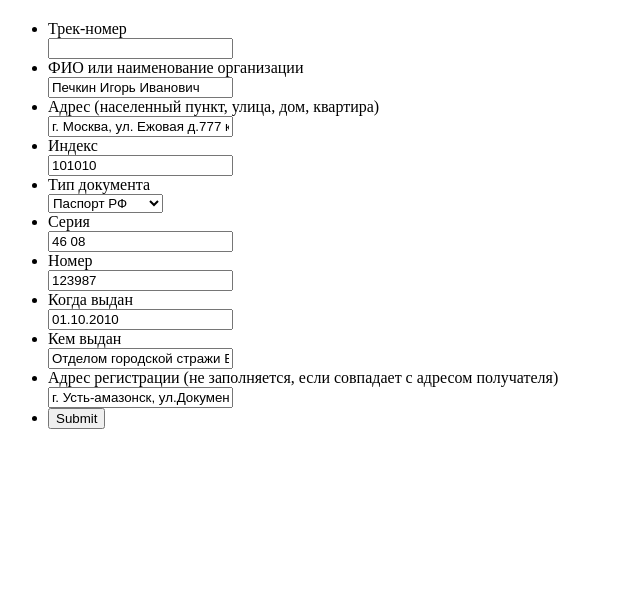
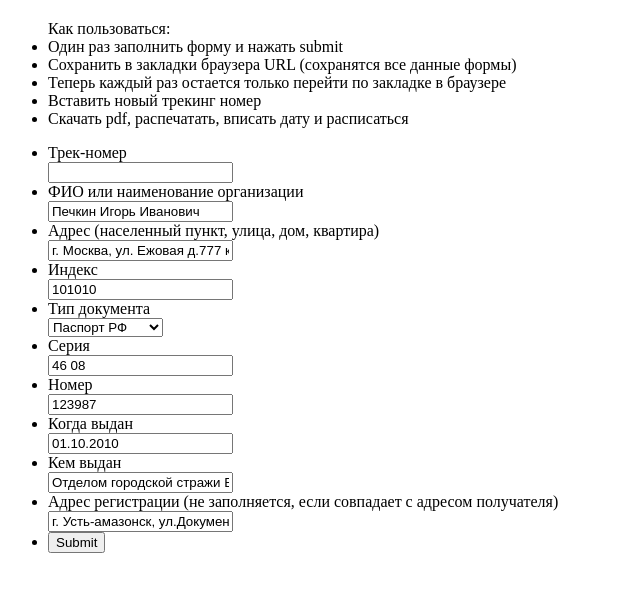
Before and after one commit to zyzuz/post-notice-wrapper, a plain HTML site: page index.html in a window 1280 px wide. Shown: the part 60-652 px from the top of the page, without its empty margins (0-640 px from the left). Drawn offline with Linux system fonts and the light colour scheme.

Commit message:
added readme

```diff
--- a/index.html
+++ b/index.html
@@ -1,4 +1,3 @@
-
 <!DOCTYPE html PUBLIC "-//W3C//DTD XHTML 1.0 Transitional//EN" "http://www.w3.org/TR/xhtml1/DTD/xhtml1-transitional.dtd">
 <html xmlns="http://www.w3.org/1999/xhtml">
 <head>
@@ -8,6 +7,20 @@
 <body>
 
 		<h1><a>Post notice form</a></h1>
+		<ul>
+			Как пользоваться:
+
+			<li>Один раз заполнить форму и нажать submit
+			</li>
+                       <li>Сохранить в закладки браузера URL (сохранятся все данные формы)
+                        </li>
+                       <li>Теперь каждый раз остается только перейти по закладке в браузере
+                        </li>
+                       <li>Вставить новый трекинг номер
+                        </li>
+                       <li>Скачать pdf, распечатать, вписать дату и расписаться
+                        </li>
+		</ul>
 		<form method="get" action="https://www.pochta.ru/form">
 			<input name="type" class="item text medium" type="hidden" maxlength="255" value="F22"/>
 			<ul >
```
